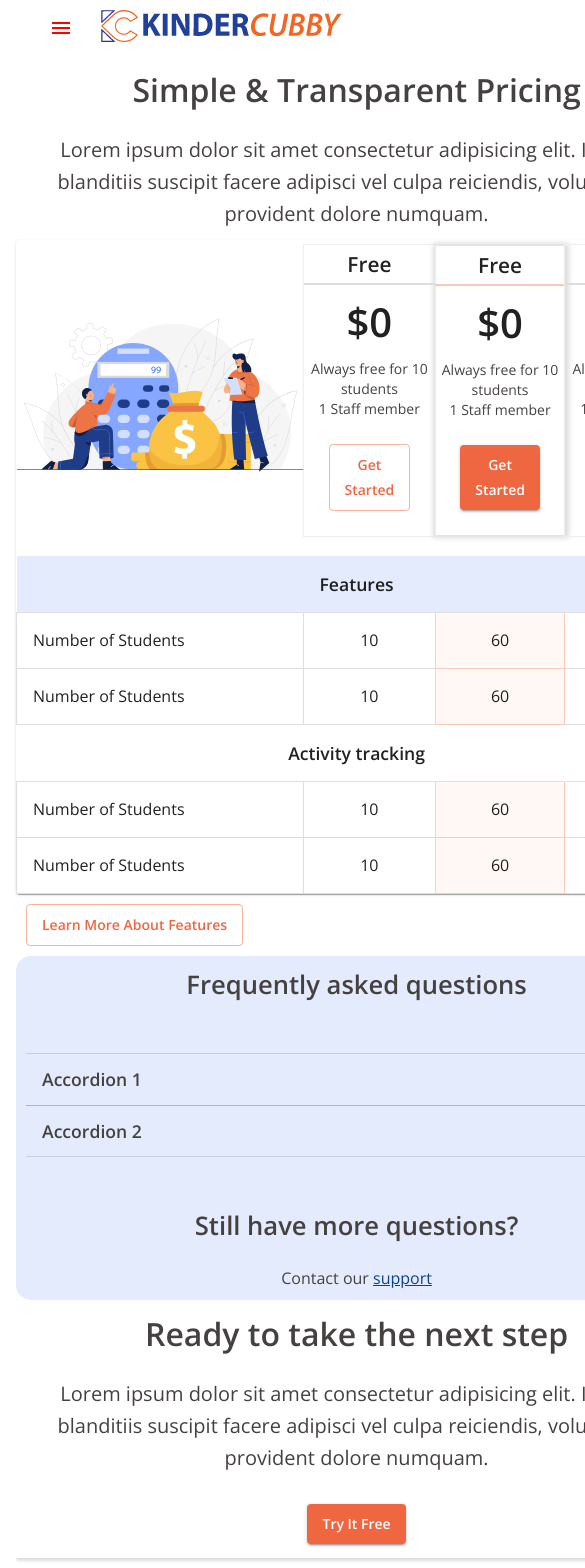
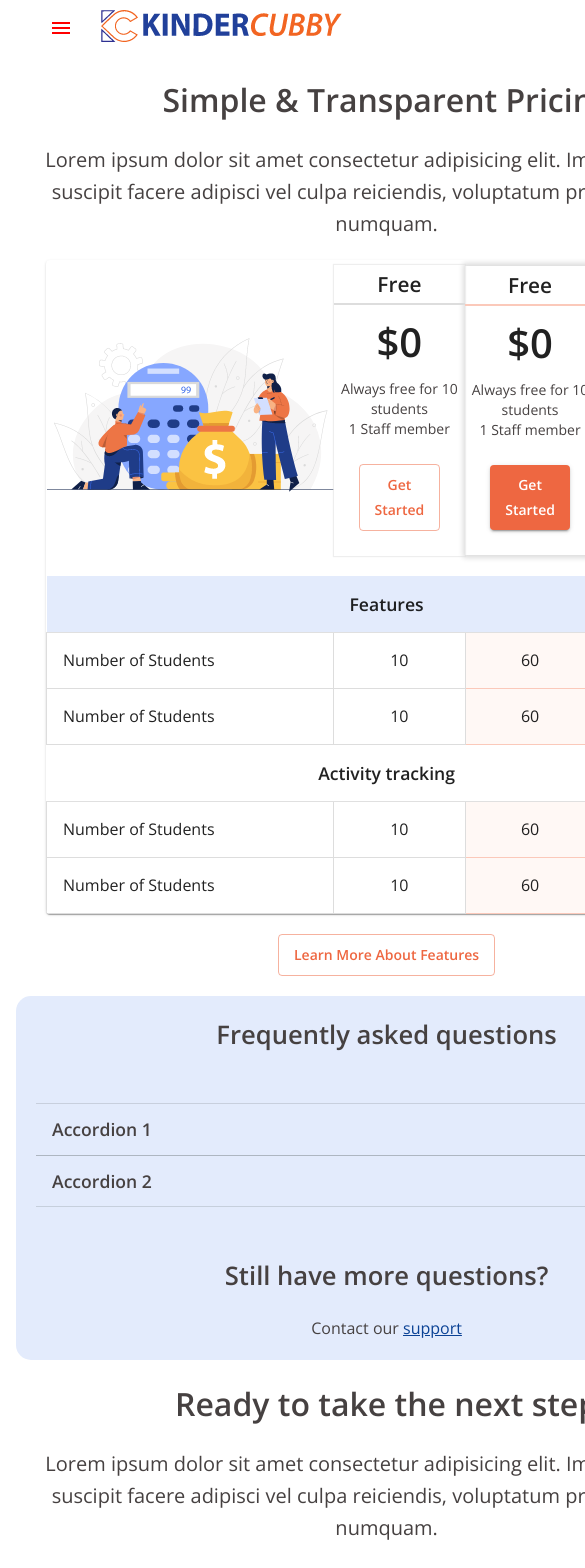
Before and after one commit to mozammel-newroz/kinder-cubby, a React (Create React App) app: page /pricing in a window 390 px wide. Shown: the top 1568 px of the page, 585 px wide, since content can reach past the window. Built offline with nearby package versions, Linux system fonts and the light colour scheme; a web font is replaced by a local one.

Commit message:
price page complete update

```diff
--- a/src/pages/Pricing.jsx
+++ b/src/pages/Pricing.jsx
@@ -26,7 +26,7 @@ const useStyles = makeStyles((theme) => ({
   wrapper1: {
     padding: "60px 30px",
     [theme.breakpoints.down("xs")]: {
-      padding: 10,
+      padding: 20,
     },
   },
   wrapper2: {
@@ -34,14 +34,11 @@ const useStyles = makeStyles((theme) => ({
     background: "#E3EBFC",
     borderRadius: 15,
     [theme.breakpoints.down("xs")]: {
-      padding: 10,
+      padding: 20,
     },
   },
   wrapper: {
     padding: "0px 30px",
-    [theme.breakpoints.down("xs")]: {
-      padding: 0,
-    },
   },
   table: {
     width: "99.99%",
@@ -140,9 +137,9 @@ const useStyles = makeStyles((theme) => ({
     color: "#0B4295",
   },
   bottom_button: {
-    textAlign: 'center',
-    marginTop: 30
-  }
+    textAlign: "center",
+    marginTop: 30,
+  },
 }));
 
 const Home = () => {
@@ -344,7 +341,11 @@ const Home = () => {
         </Grid>
       </Container>
       <Container maxWidth="lg">
-        <Grid container className={classes.wrapper1}>
+        <Grid
+          container
+          className={classes.wrapper1}
+          style={{ justifyContent: "center" }}
+        >
           <Grid item lg={12} className={classes.center}>
             <Button variant="outlined" color="primary" className="button">
               Learn More About Features
```
